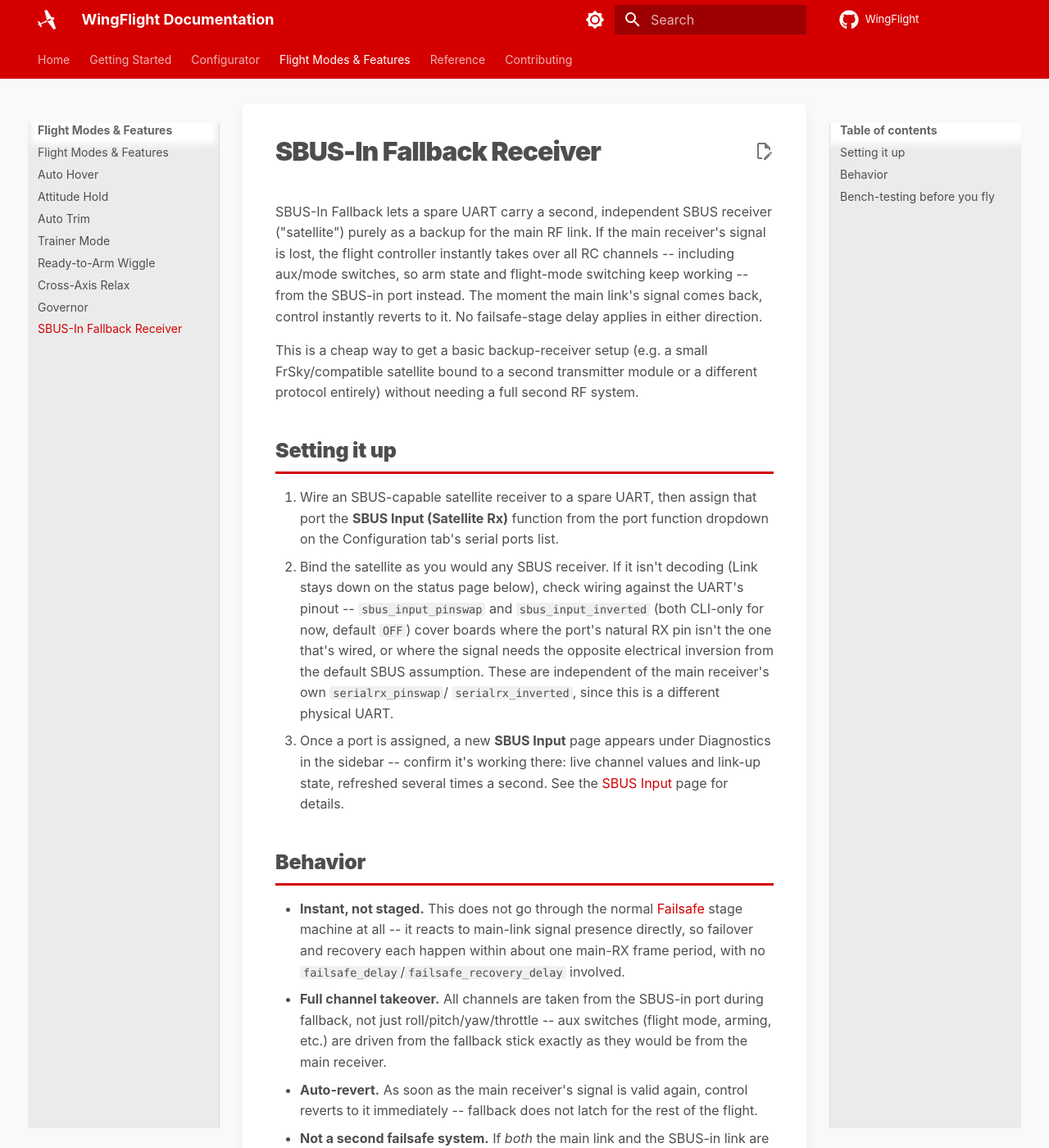
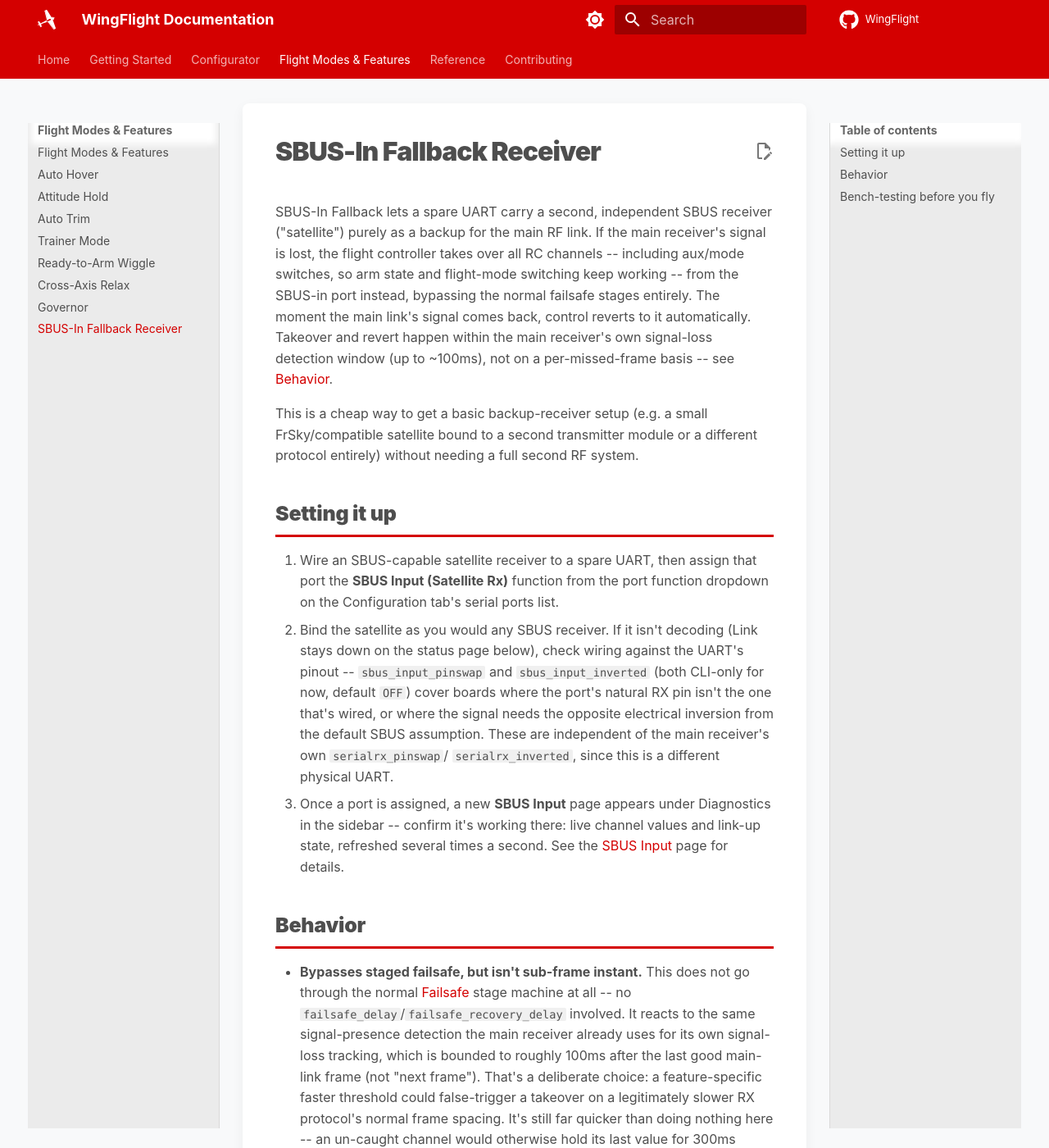
Before and after one commit to WingFlight/wingflight-docs, an MkDocs documentation site: the page built from docs/flight-modes/sbus-input-fallback.md, in a window 1280 px wide and 1400 px high. Shown: the whole window at 82% size. Built offline with MkDocs 1.6.1 and Material for MkDocs 9.7.7, drawn with Linux system fonts in a browser that asks for light colours; some of the changed text lies outside the part shown.

Commit message:
Correct SBUS-In Fallback latency claims: ~100ms, not instant
Failover/revert is bounded by the main receiver's own existing signal-loss
detection window (up to ~100ms after its last good frame), not "instant"
or "one main-RX frame period" as previously stated - see wingflight-firmware's
matching fix for why a feature-specific faster threshold isn't used instead
(false-trigger risk against slower RX protocols). Still bypasses the staged
failsafe stages entirely, and is far faster than the 300ms a channel would
otherwise hold before failsafe even declares it failed - just not sub-frame.

Co-Authored-By: Claude Sonnet 5 <noreply@anthropic.com>

```diff
--- a/docs/flight-modes/sbus-input-fallback.md
+++ b/docs/flight-modes/sbus-input-fallback.md
@@ -2,11 +2,13 @@
 
 SBUS-In Fallback lets a spare UART carry a second, independent SBUS
 receiver ("satellite") purely as a backup for the main RF link. If the main
-receiver's signal is lost, the flight controller instantly takes over all
-RC channels -- including aux/mode switches, so arm state and flight-mode
-switching keep working -- from the SBUS-in port instead. The moment the
-main link's signal comes back, control instantly reverts to it. No
-failsafe-stage delay applies in either direction.
+receiver's signal is lost, the flight controller takes over all RC
+channels -- including aux/mode switches, so arm state and flight-mode
+switching keep working -- from the SBUS-in port instead, bypassing the
+normal failsafe stages entirely. The moment the main link's signal comes
+back, control reverts to it automatically. Takeover and revert happen
+within the main receiver's own signal-loss detection window (up to
+~100ms), not on a per-missed-frame basis -- see [Behavior](#behavior).
 
 This is a cheap way to get a basic backup-receiver setup (e.g. a small
 FrSky/compatible satellite bound to a second transmitter module or a
@@ -33,18 +35,24 @@ different protocol entirely) without needing a full second RF system.
 
 ## Behavior
 
-- **Instant, not staged.** This does not go through the normal
-  [Failsafe](../configurator/tabs/failsafe.md) stage machine at all -- it
-  reacts to main-link signal presence directly, so failover and recovery
-  each happen within about one main-RX frame period, with no
-  `failsafe_delay`/`failsafe_recovery_delay` involved.
+- **Bypasses staged failsafe, but isn't sub-frame instant.** This does not
+  go through the normal [Failsafe](../configurator/tabs/failsafe.md) stage
+  machine at all -- no `failsafe_delay`/`failsafe_recovery_delay` involved.
+  It reacts to the same signal-presence detection the main receiver already
+  uses for its own signal-loss tracking, which is bounded to roughly 100ms
+  after the last good main-link frame (not "next frame"). That's a
+  deliberate choice: a feature-specific faster threshold could false-trigger
+  a takeover on a legitimately slower RX protocol's normal frame spacing.
+  It's still far quicker than doing nothing here -- an un-caught channel
+  would otherwise hold its last value for 300ms before failsafe even
+  declares it failed.
 - **Full channel takeover.** All channels are taken from the SBUS-in port
   during fallback, not just roll/pitch/yaw/throttle -- aux switches
   (flight mode, arming, etc.) are driven from the fallback stick exactly
   as they would be from the main receiver.
-- **Auto-revert.** As soon as the main receiver's signal is valid again,
-  control reverts to it immediately -- fallback does not latch for the
-  rest of the flight.
+- **Auto-revert.** As soon as the main receiver's signal is valid again
+  (within that same ~100ms window), control reverts to it -- fallback does
+  not latch for the rest of the flight.
 - **Not a second failsafe system.** If *both* the main link and the
   SBUS-in link are down, ordinary staged failsafe behavior (hold/land/cut,
   per the [Failsafe](../configurator/tabs/failsafe.md) tab) takes over
@@ -64,9 +72,10 @@ before relying on it in the air:
    active and moving the SBUS-in satellite's sticks has no effect on
    outputs.
 2. Power off (or walk the main receiver's transmitter out of range),
-   and confirm control switches to the SBUS-in satellite almost
-   instantly, arm state is preserved, and aux switches on the fallback
-   radio work as expected.
-3. Restore the main link and confirm control reverts to it immediately.
+   and confirm control switches to the SBUS-in satellite within roughly
+   100ms, arm state is preserved, and aux switches on the fallback radio
+   work as expected.
+3. Restore the main link and confirm control reverts to it within that
+   same window.
 4. Power off both receivers and confirm ordinary staged failsafe
    triggers as configured.
```
Also changed, not shown: docs/configurator/tabs/failsafe.md (+4 -3 lines).
